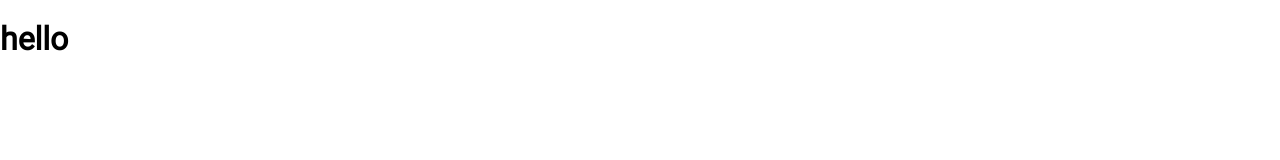
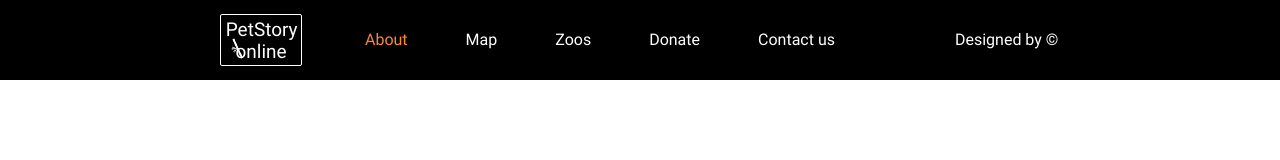
Before and after one commit to Wrx246/rsschool-cv, a plain HTML site: page pages/main/index.html in a window 1280 px wide. Drawn offline with Linux system fonts and the light colour scheme.

Commit message:
feat: add header and navigation bar

```diff
--- a/pages/main/index.html
+++ b/pages/main/index.html
@@ -1,5 +1,6 @@
 <!DOCTYPE html>
 <html lang="en">
+
 <head>
     <meta charset="UTF-8">
     <meta http-equiv="X-UA-Compatible" content="IE=edge">
@@ -8,7 +9,28 @@
     <link rel="stylesheet" type="text/css" href="./style.css">
     <title>Online zoo</title>
 </head>
+
 <body>
-    <h1>hello</h1>
+    <header>
+        <div class="header-logo">
+            <a href="#">
+                <h1>PetStory online</h1>
+            </a>
+            <img src="../../assets/icons/bamboo.svg" alt="bamboo image" />
+        </div>
+        <nav class="header-navigation">
+            <ul>
+                <li><a href="#">About</a></li>
+                <li><a href="#">Map</a></li>
+                <li><a href="#">Zoos</a></li>
+                <li><a href="#">Donate</a></li>
+                <li><a href="#">Contact us</a></li>
+            </ul>
+        </nav>
+        <a class="header-link" href="https://www.figma.com/file/jfEFwkXVj1WRq7sUHDr8os/PetStory-online?node-id=0%3A1">
+            Designed by ©
+        </a>
+    </header>
 </body>
+
 </html>
--- a/pages/main/style.css
+++ b/pages/main/style.css
@@ -2,19 +2,123 @@
   font-family: "RobotoRegular";
   src: url(../../assets/fonts/Roboto-Regular.ttf);
 }
+
 @font-face {
   font-family: "RobotoBold";
   src: url(../../assets/fonts/Roboto-Bold.ttf);
 }
+
 @font-face {
   font-family: "RobotoMedium";
   src: url(../../assets/fonts/Roboto-Medium.ttf);
 }
+
 @font-face {
   font-family: "RobotoLight";
   src: url(../../assets/fonts/Roboto-Light.ttf);
 }
+
 * {
   box-sizing: border-box;
   font-family: "RobotoRegular";
 }
+
+header {
+  min-height: 80px;
+  width: 100%;
+  display: flex;
+  align-items: center;
+  justify-content: space-between;
+  padding: 0px 220px;
+  background: #000000;
+  backdrop-filter: blur(2px);
+  color: #FFFFFF;
+}
+
+.header-logo {
+  border: 1px solid #FFFFFF;
+  border-radius: 2px;
+  max-width: 82px;
+  max-height: 52px;
+  position: relative;
+  cursor: pointer;
+}
+
+.header-logo h1 {
+  font-style: normal;
+  font-weight: 400;
+  font-size: 19.0145px;
+  line-height: 120%;
+  text-align: center;
+  margin: 0;
+  padding: 3.55px 4.75px;
+}
+
+.header-logo a {
+  text-decoration: none;
+  color: #FFFFFF;
+}
+
+.header-logo img {
+  position: absolute;
+  top: 45%;
+  left: 12%;
+}
+
+.header-navigation {
+  width: 100%;
+  margin-left: 63px;
+  display: flex;
+  justify-content: flex-start;
+  align-items: center;
+}
+
+.header-navigation ul {
+  display: flex;
+  justify-content: space-between;
+  list-style-type: none;
+  gap: 58px;
+  padding: 0;
+}
+
+.header-navigation a {
+  font-style: normal;
+  font-weight: 500;
+  font-size: 16px;
+  line-height: 140%;
+  text-decoration: none;
+  color: #FFFFFF;
+  cursor: pointer;
+}
+
+.header-navigation ul li:first-child {
+  background: linear-gradient(113.96deg, #F9804B 1.49%, #FE9013 101.44%);
+  -webkit-background-clip: text;
+  -webkit-text-fill-color: transparent;
+  background-clip: text;
+}
+
+.header-navigation a:hover {
+  background: linear-gradient(113.96deg, #F9804B 1.49%, #FE9013 101.44%);
+  -webkit-background-clip: text;
+  -webkit-text-fill-color: transparent;
+  background-clip: text;
+}
+
+.header-link {
+  font-style: normal;
+  font-weight: 500;
+  font-size: 16px;
+  line-height: 140%;
+  text-decoration: none;
+  color: #FFFFFF;
+  min-width: 105px;
+  cursor: pointer;
+}
+
+.header-link:hover {
+  background: linear-gradient(113.96deg, #F9804B 1.49%, #FE9013 101.44%);
+  -webkit-background-clip: text;
+  -webkit-text-fill-color: transparent;
+  background-clip: text;
+}
```
